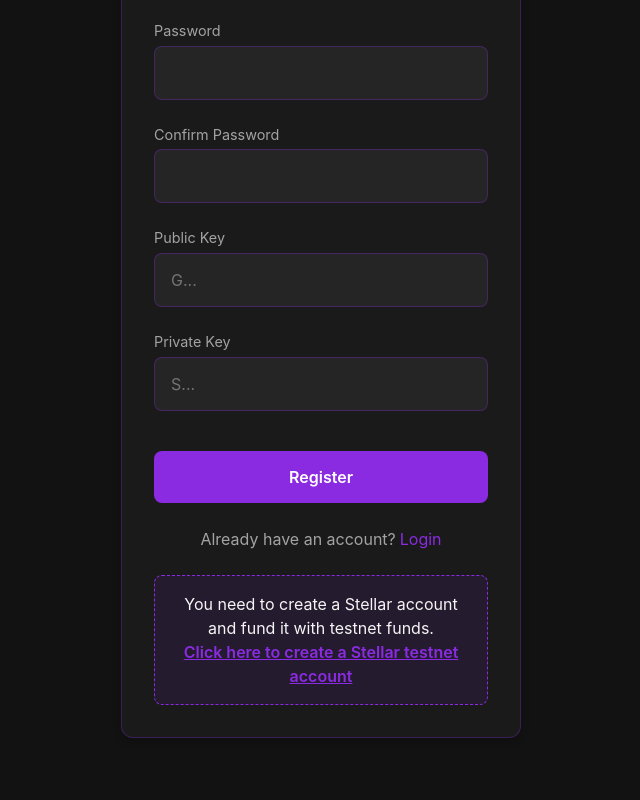
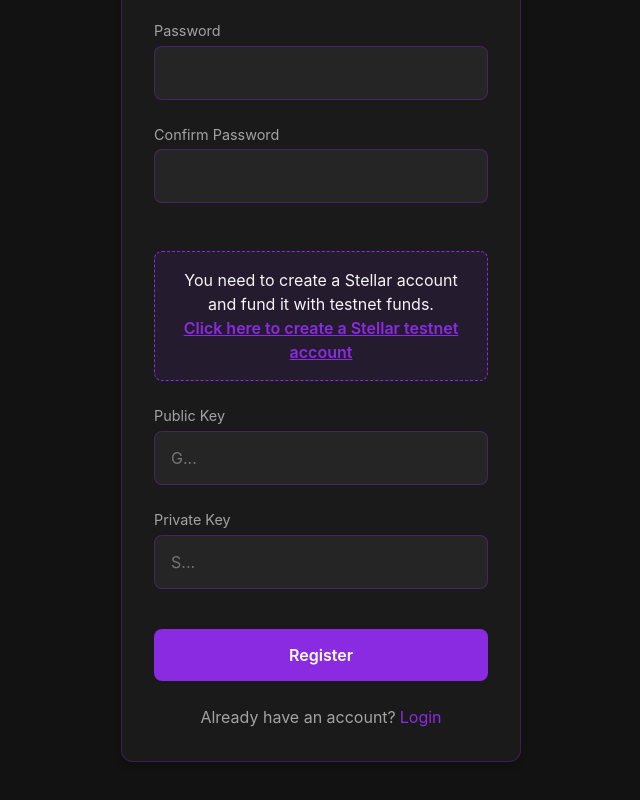
Before and after one commit to MinhazCodes-R/Consenses_hackathon, a React (Create React App) app in the folder client/: page /register in a window 1280 px wide. Shown: the part 412-1212 px from the top of the page, without its empty margins (319-959 px from the left). Built offline with nearby package versions, Linux system fonts and the light colour scheme.

Commit message:
Add Stellar account creation info to RegisterForm

```diff
--- a/client/src/components/RegisterForm.js
+++ b/client/src/components/RegisterForm.js
@@ -154,9 +154,7 @@ const RegisterForm = () => {
     <FormContainer>
       <Title>Create Account</Title>
 
-      {error && <ErrorMessage>{error}</ErrorMessage>}
-
-      <Form onSubmit={handleSubmit}>
+      {error && <ErrorMessage>{error}</ErrorMessage>}      <Form onSubmit={handleSubmit}>
         <FormGroup>
           <Label>Username</Label>
           <Input type="text" value={username} onChange={(e) => setUsername(e.target.value)} required />
@@ -177,6 +175,17 @@ const RegisterForm = () => {
           <Input type="password" value={confirmPassword} onChange={(e) => setConfirmPassword(e.target.value)} required />
         </FormGroup>
 
+        <StellarInfoBox>
+          <p>You need to create a Stellar account and fund it with testnet funds.</p>
+          <StellarLink
+            href="https://laboratory.stellar.org/#account-creator?network=test"
+            target="_blank"
+            rel="noopener noreferrer"
+          >
+            Click here to create a Stellar testnet account
+          </StellarLink>
+        </StellarInfoBox>
+
         <FormGroup>
           <Label>Public Key</Label>
           <Input type="text" value={publicKey} onChange={(e) => setPublicKey(e.target.value)} required placeholder="G..." />
@@ -185,9 +194,7 @@ const RegisterForm = () => {
         <FormGroup>
           <Label>Private Key</Label>
           <Input type="text" value={privateKey} onChange={(e) => setPrivateKey(e.target.value)} required placeholder="S..." />
-        </FormGroup>
-
-        <Button type="submit" disabled={loading}>
+        </FormGroup>        <Button type="submit" disabled={loading}>
           {loading ? 'Creating Account...' : 'Register'}
         </Button>
       </Form>
@@ -195,17 +202,6 @@ const RegisterForm = () => {
       <LoginLink>
         Already have an account?<Link to="/login">Login</Link>
       </LoginLink>
-
-      <StellarInfoBox>
-        <p>You need to create a Stellar account and fund it with testnet funds.</p>
-        <StellarLink
-          href="https://laboratory.stellar.org/#account-creator?network=test"
-          target="_blank"
-          rel="noopener noreferrer"
-        >
-          Click here to create a Stellar testnet account
-        </StellarLink>
-      </StellarInfoBox>
     </FormContainer>
   );
 };
```
